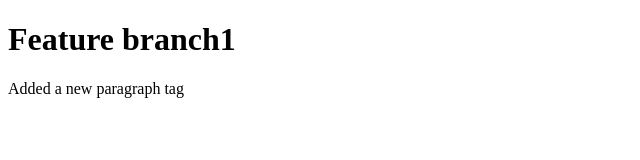
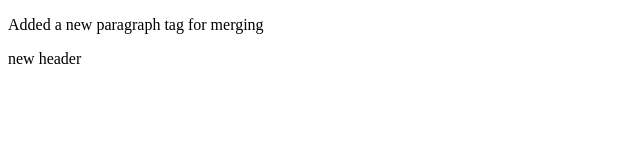
Before and after one commit to vamsikandula03/Git-learning, a plain HTML site: page index.html in a window 1280 px wide. Shown: the whole page, without its empty margins (0-640 px from the left). Drawn offline with Linux system fonts and the light colour scheme.

Commit message:
new feature

```diff
--- a/index.html
+++ b/index.html
@@ -7,7 +7,7 @@
 
 </head>
 <body>
-    <h1>Feature branch1</h1>
-    <p>Added a new paragraph tag</p>
+    <p>Added a new paragraph tag for merging</p>
+    <p>new header</p>
 </body>
 </html>
```
